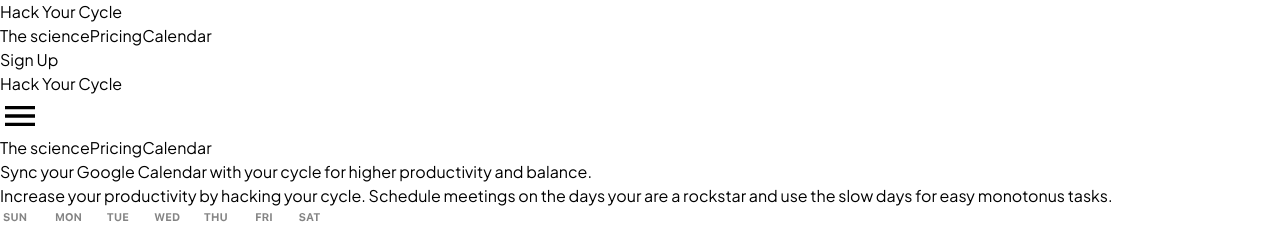
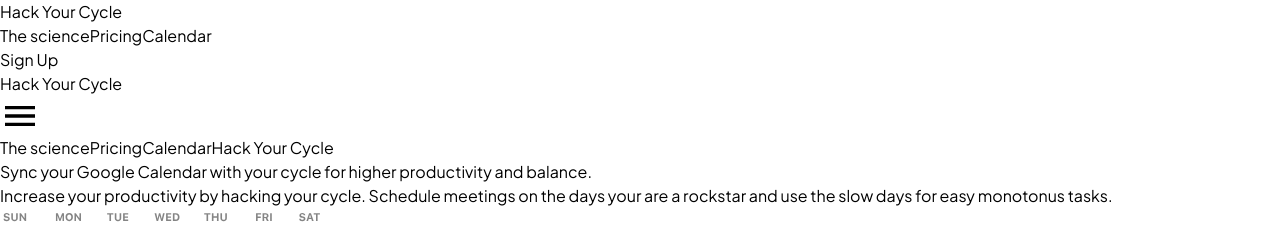
Before and after one commit to piggydoughnut/clueapp_calendar_sync, a Next.js app: page / in a window 1280 px wide. Shown: the top 227 px of the page. Built offline with nearby package versions, Linux system fonts and the light colour scheme; what @material-tailwind/react would draw is missing.

Commit message:
transition

```diff
--- a/components/Layout.tsx
+++ b/components/Layout.tsx
@@ -30,8 +30,8 @@
 const Burger = () => {
   const [isOpen, setIsOpen] = useState(false);
   const c =
-    "flex flex-col gap-12 justify-center bg-white w-full h-auto absolute pt-24 pl-12 pb-12";
-  const classStyle = !isOpen ? " hidden " + c : c;
+    "flex flex-col gap-12 justify-center bg-white w-full h-full pt-24 pl-12 pb-12 ease-linear transition-width transition-100 absolute";
+  const classStyle = !isOpen ? " w-0 overflow-clip " + c : c;
   return (
     <div className="flex flex-row justify-end">
       <div className="flex flex-row pr-8 pt-8">
@@ -48,14 +48,13 @@
       </div>
       <div className={classStyle}>
         {menu.map((item) => (
-          <Link
-            key={item.name}
-            className="hover:underline hover:underline-offset-4 hover:decoration-2 transition-all hover:ease-in-out text-xl uppercase"
-            href={item.url}
-          >
+          <Link key={item.name} className="text-xl uppercase" href={item.url}>
             {item.name}
           </Link>
         ))}
+        <Link className="font-bold" href="/">
+          Hack Your Cycle
+        </Link>
       </div>
     </div>
   );
```
